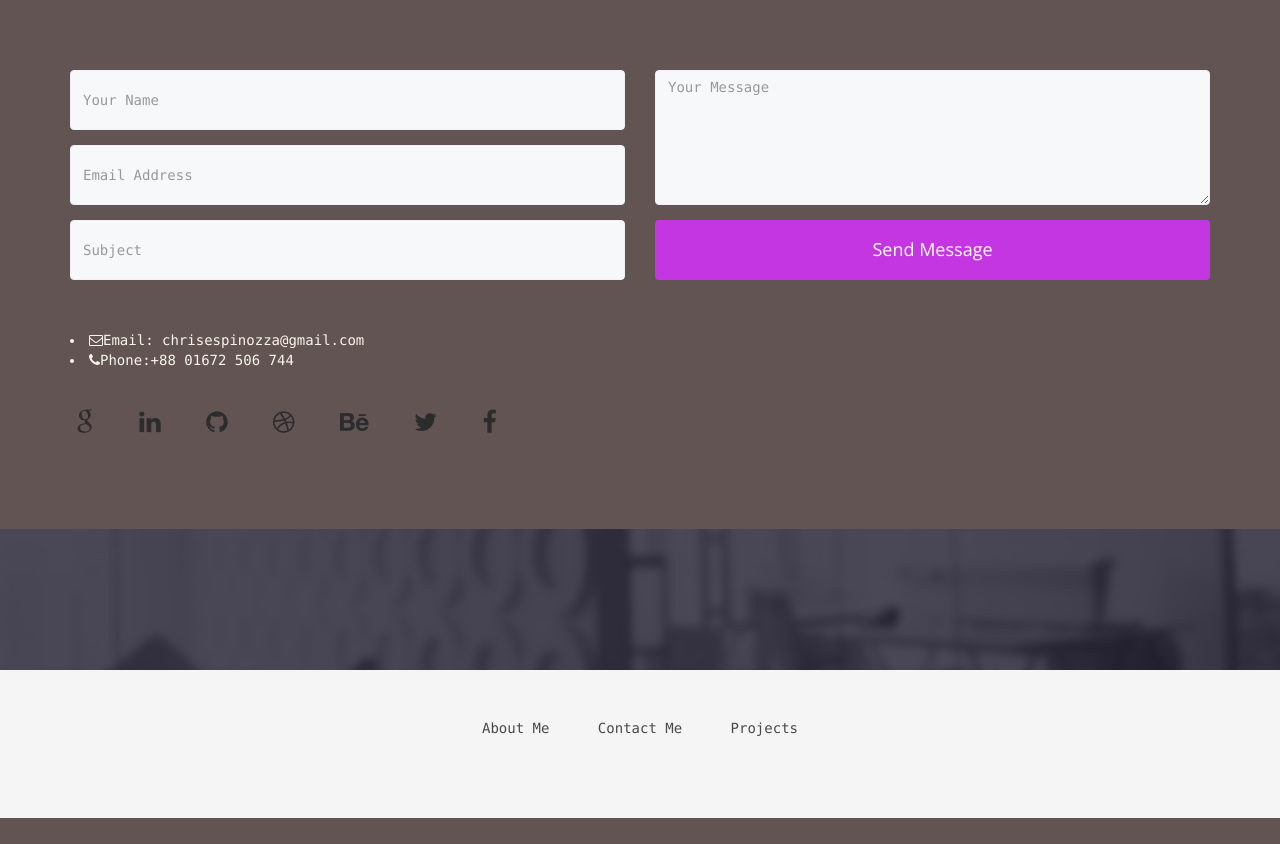
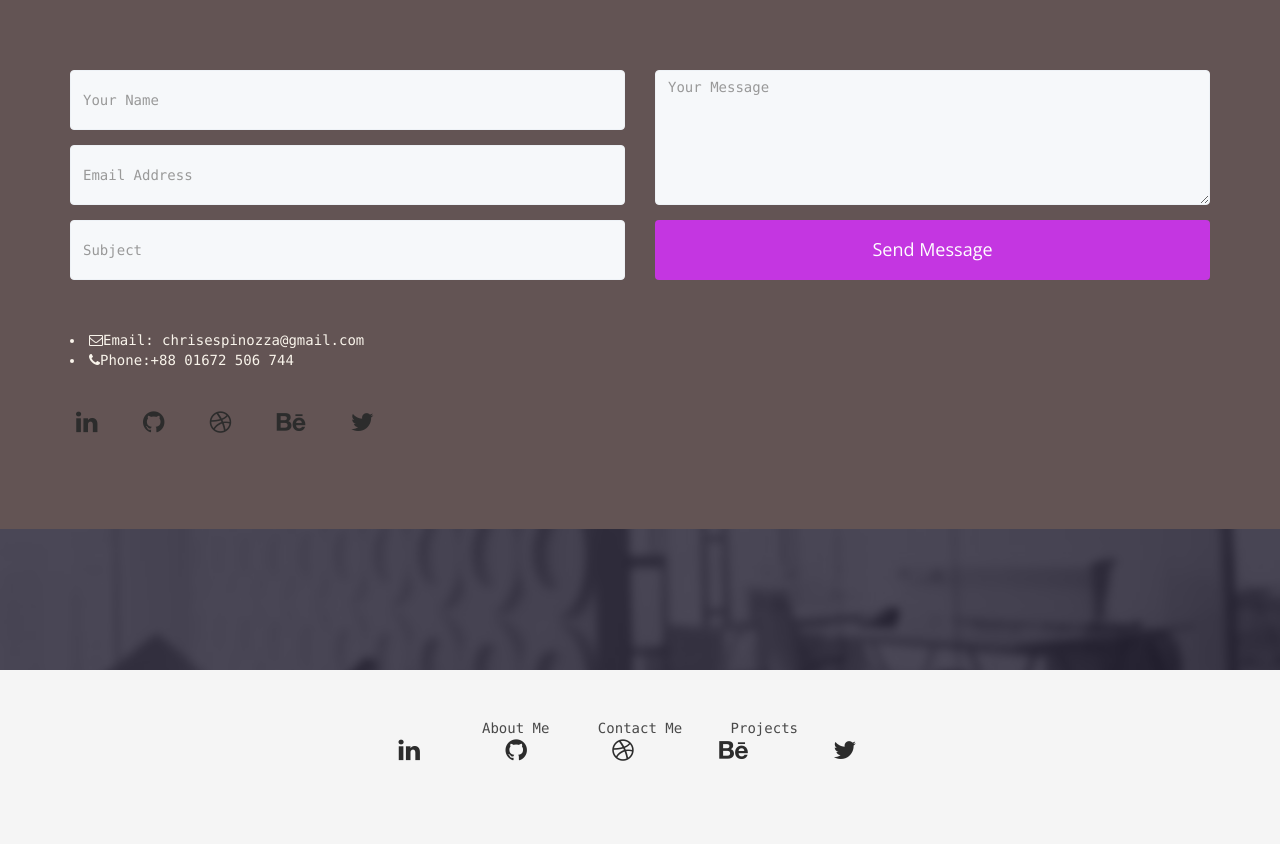
Before and after one commit to Kingslayyerr/Kingslayyerr.github.io, a Jekyll site: the page built from contact.html, in a window 1280 px wide. Shown: the part 460-1304 px from the top of the page. Built offline with Jekyll 4.4.1, drawn with Linux system fonts in a browser that asks for light colours; nearby versions of some CDN libraries; some web fonts are replaced; before the commit the page ends 1278 px from its top, so only the background shows below that.

Commit message:
new social icons

```diff
--- a/_includes/footer.html
+++ b/_includes/footer.html
@@ -11,6 +11,24 @@
             <li><a href="{{ site.baseurl }}/blog">Projects</a></li>
             <!-- <li><a href="#">Terms</a></li> -->
           </ul>
+
+            <ul class="social-icons">
+            <li>
+              <a href="www.linkedin.com/in/chrisespinozza"><i class="fa fa-linkedin"></i></a>
+            </li>
+            <li>
+              <a href="https://github.com/kingslayyerr"><i class="fa fa-github"></i></a>
+            </li>
+            <li>
+              <a href="http://www.themefisher.com"><i class="fa fa-dribbble"></i></a>
+            </li>
+            <li>
+              <a href="http://www.themefisher.com"><i class="fa fa-behance"></i></a>
+            </li>
+            <li>
+              <a href="http://www.themefisher.com"><i class="fa fa-twitter"></i></a>
+            </li>
+          </ul>
         </div>
         <!--
         <p>Copyright &copy; Design &amp; Developed by <a href="http://www.themefisher.com">Themefisher</a>. All rights reserved.</p>-->
--- a/contact.html
+++ b/contact.html
@@ -66,13 +66,10 @@ permalink: /contact/
 
           <ul class="social-icons">
             <li>
-              <a href="http://www.themefisher.com"><i class="fa fa-google"></i></a>
+              <a href="www.linkedin.com/in/chrisespinozza"><i class="fa fa-linkedin"></i></a>
             </li>
             <li>
-              <a href="http://www.themefisher.com"><i class="fa fa-linkedin"></i></a>
-            </li>
-            <li>
-              <a href="http://www.themefisher.com"><i class="fa fa-github"></i></a>
+              <a href="https://github.com/kingslayyerr"><i class="fa fa-github"></i></a>
             </li>
             <li>
               <a href="http://www.themefisher.com"><i class="fa fa-dribbble"></i></a>
@@ -82,9 +79,6 @@ permalink: /contact/
             </li>
             <li>
               <a href="http://www.themefisher.com"><i class="fa fa-twitter"></i></a>
-            </li>
-            <li>
-              <a href="http://www.themefisher.com"><i class="fa fa-facebook"></i></a>
             </li>
           </ul>
         </div>
```
